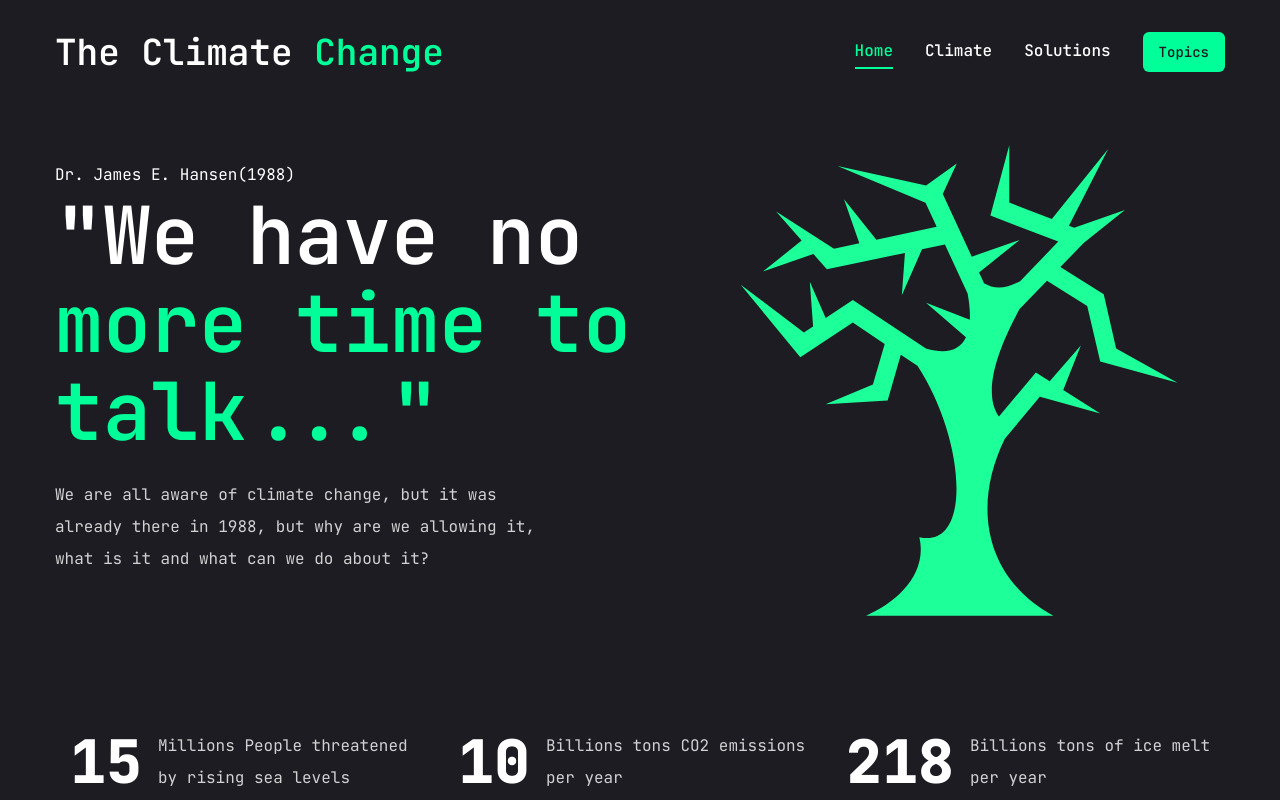
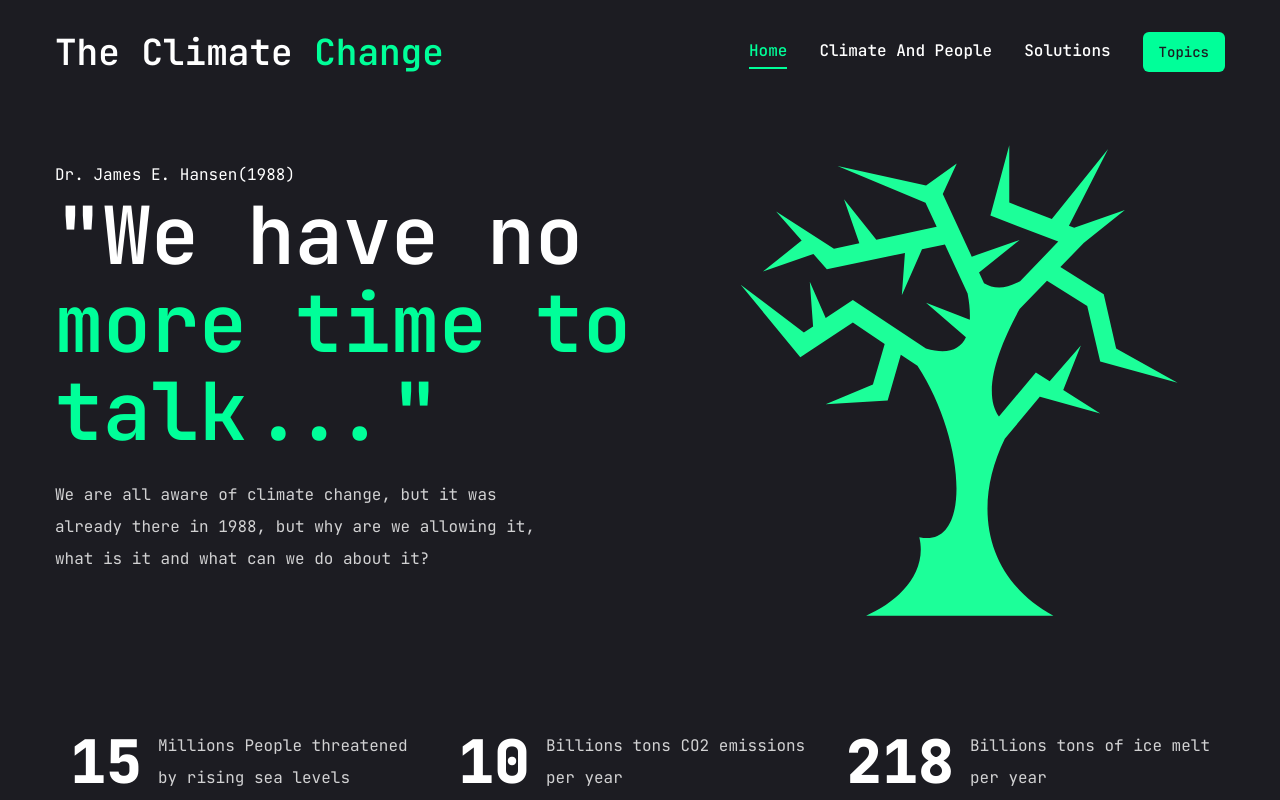
Before and after one commit to leofrnk20/Climate-Change, a Next.js app: page / in a window 1280 px wide. Shown: the top 800 px of the page. Built offline with nearby package versions, Linux system fonts and the light colour scheme.

Commit message:
Update Nav.jsx

```diff
--- a/components/Nav.jsx
+++ b/components/Nav.jsx
@@ -7,12 +7,12 @@ const links = [
         path:"/",
     },
     {
-        name:"climate",
-        path:"/climate",
+        name:"climate and people",
+        path:"/the-clima-and-human",
     },
     {
         name:"solutions",
-        path:"/solutions",
+        path:"/comming soon",
     },
 ];
 const Nav = ()=> {
```
